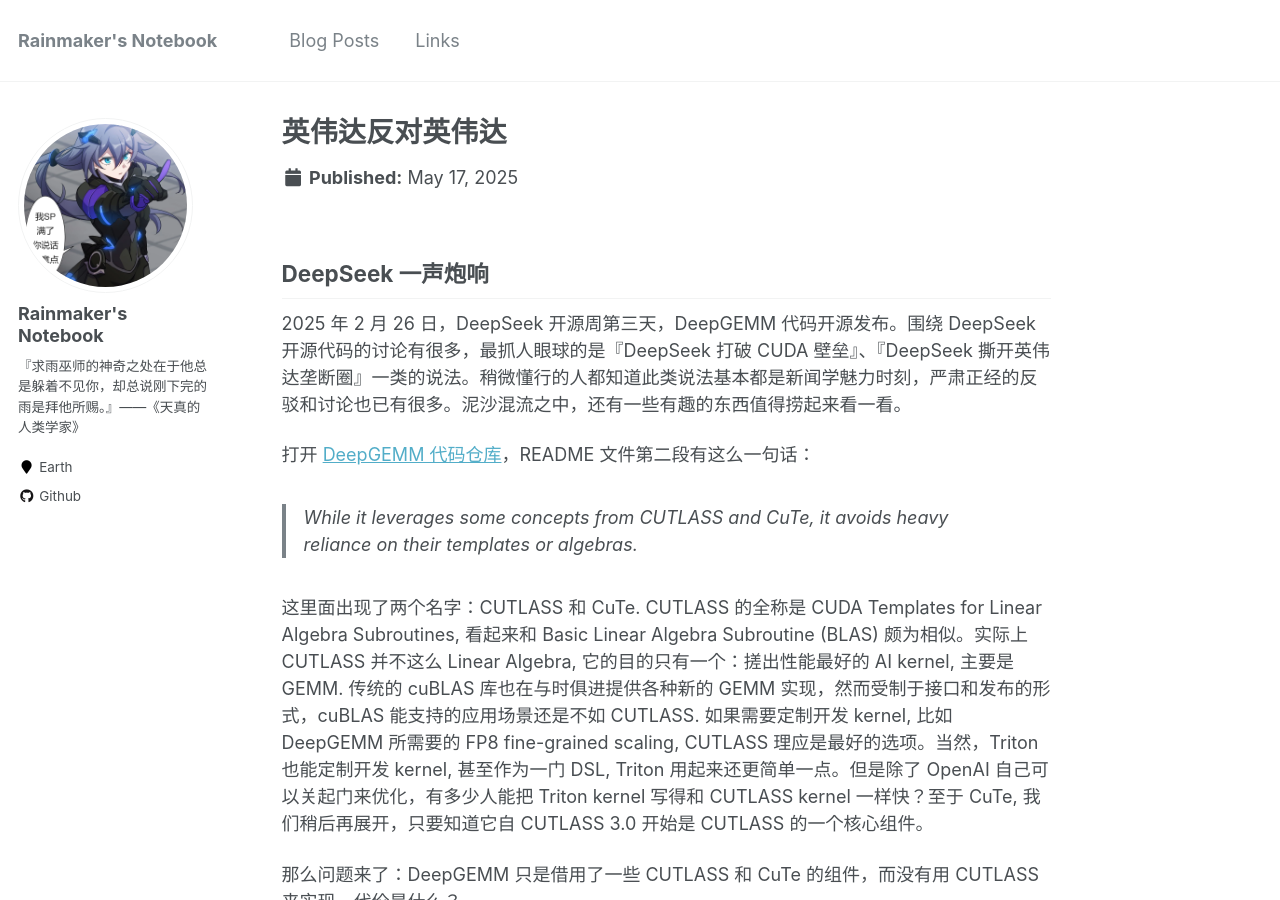
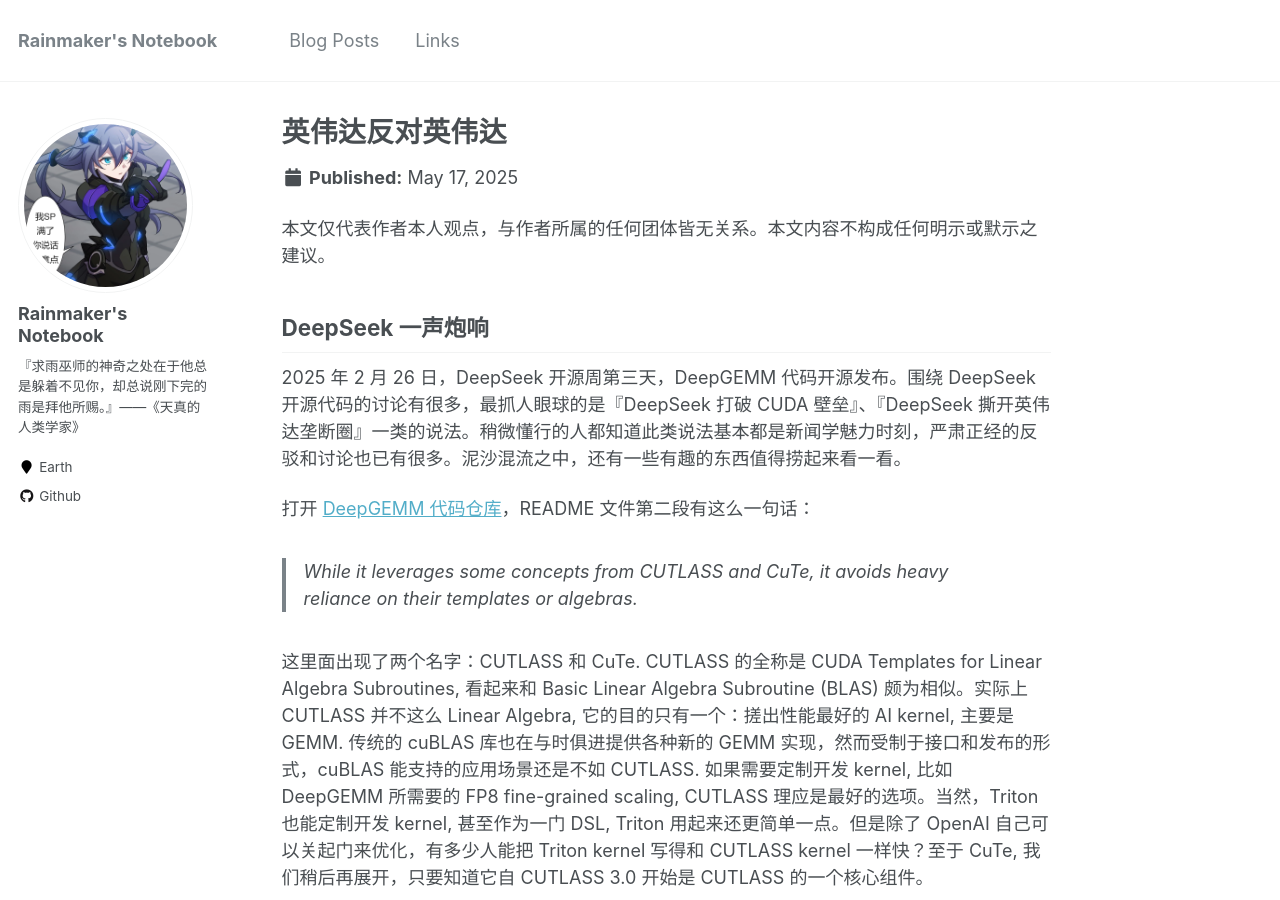
Before and after one commit to EnigmaHuang/enigmahuang.github.io, a Jekyll site: the page built from _posts/2025-05-17-NV-against-NV.md, in a window 1280 px wide and 900 px high. Built offline with Jekyll 4.4.1, drawn with Linux system fonts in a browser that asks for light colours.

Commit message:
Minor update

```diff
--- a/_posts/2025-05-17-NV-against-NV.md
+++ b/_posts/2025-05-17-NV-against-NV.md
@@ -7,6 +7,8 @@
   - Hardware
   - AI
 ---
+
+本文仅代表作者本人观点，与作者所属的任何团体皆无关系。本文内容不构成任何明示或默示之建议。
 
 ## DeepSeek 一声炮响
 
```
Also changed, not shown: _posts/2024-08-15-GPU-company-interview-questions.md (renamed from _posts/2024-08-15-NV-interview-questions.md).
